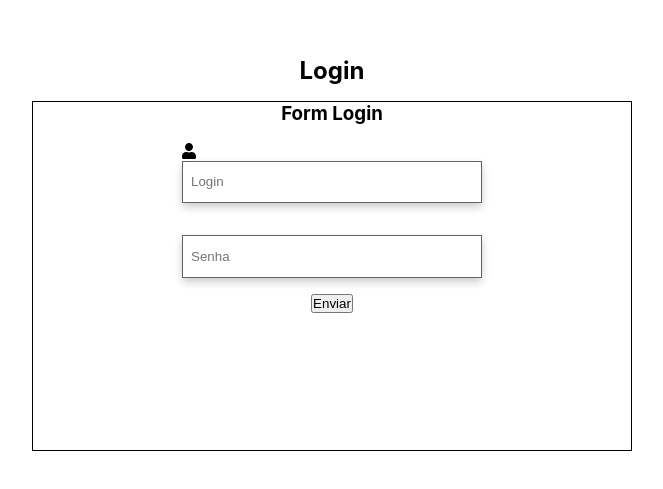
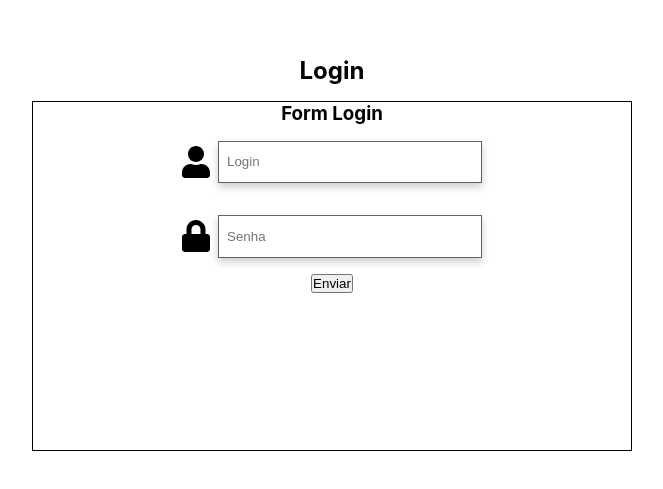
Before and after one commit to vitorkaio/loginSingup, a React app: page /auth/login in a window 1280 px wide. Shown: the part 139-628 px from the top of the page, without its empty margins (308-971 px from the left). Built offline with nearby package versions, Linux system fonts and the light colour scheme.

Commit message:
push icons

```diff
--- a/package.json
+++ b/package.json
@@ -4,6 +4,9 @@
   "private": true,
   "dependencies": {
     "@babel/core": "7.4.3",
+    "@fortawesome/fontawesome-svg-core": "^1.2.19",
+    "@fortawesome/free-solid-svg-icons": "^5.9.0",
+    "@fortawesome/react-fontawesome": "^0.1.4",
     "@svgr/webpack": "4.1.0",
     "@typescript-eslint/eslint-plugin": "1.6.0",
     "@typescript-eslint/parser": "1.6.0",
--- a/src/components/forms/formLogin/FormLogin.jsx
+++ b/src/components/forms/formLogin/FormLogin.jsx
@@ -5,7 +5,7 @@ import PasswordFormData from './passwordFormData/PasswordFormData.jsx';
 import { loginRequiredError } from './Validators';
 
 import { FontAwesomeIcon } from '@fortawesome/react-fontawesome'
-import { faUser } from '@fortawesome/free-solid-svg-icons';
+import { faUser, faLock } from '@fortawesome/free-solid-svg-icons';
 
 const FormLogin = () => {
 
@@ -51,13 +51,14 @@ const FormLogin = () => {
       <h3>Form Login</h3>
 
       <FormLoginDataCss>
-        <FontAwesomeIcon icon={faUser} />
+        <FontAwesomeIcon icon={faUser} size='2x' />
         <LoginFormData login={login.value} loginData={loginInputHandler} error={login.error.value}/>
       </FormLoginDataCss>
 
       { login.error.value ? <span>{login.error.msg}</span> : null }
 
       <FormLoginDataCss>
+        <FontAwesomeIcon icon={faLock} size='2x' />
         <PasswordFormData login={password.value} passwordData={passwordInputHandler} error={password.error.value}/>
       </FormLoginDataCss>
 
--- a/src/components/forms/formLogin/FormLoginStyled.js
+++ b/src/components/forms/formLogin/FormLoginStyled.js
@@ -15,4 +15,12 @@ export const FormLoginCss = styled.form`
 export const FormLoginDataCss = styled.div`
   margin: 1rem 0;
   width: 300px;
+
+  display: flex;
+  justify-content: center;
+  align-items: center;
+
+  & :last-child {
+    margin-left: 0.5rem;
+  }
 `;
--- a/src/components/ui/inputData/InputDataStyled.js
+++ b/src/components/ui/inputData/InputDataStyled.js
@@ -11,7 +11,7 @@ export const InputDataCss = styled.input`
   width: ${props => props.width};
 
   &:focus {
-    border-color: ${props => props.error ? ErrorColor : PrimaryColor};
+    border-color: ${props => props.error ? ErrorColor : 'cornflowerblue'};
     box-shadow: 0 8px 16px 0 rgba(0,0,0,0.2);
   }
 `;
```
Also changed, not shown: 1 other file (tests, documents, lock files or other folders).
